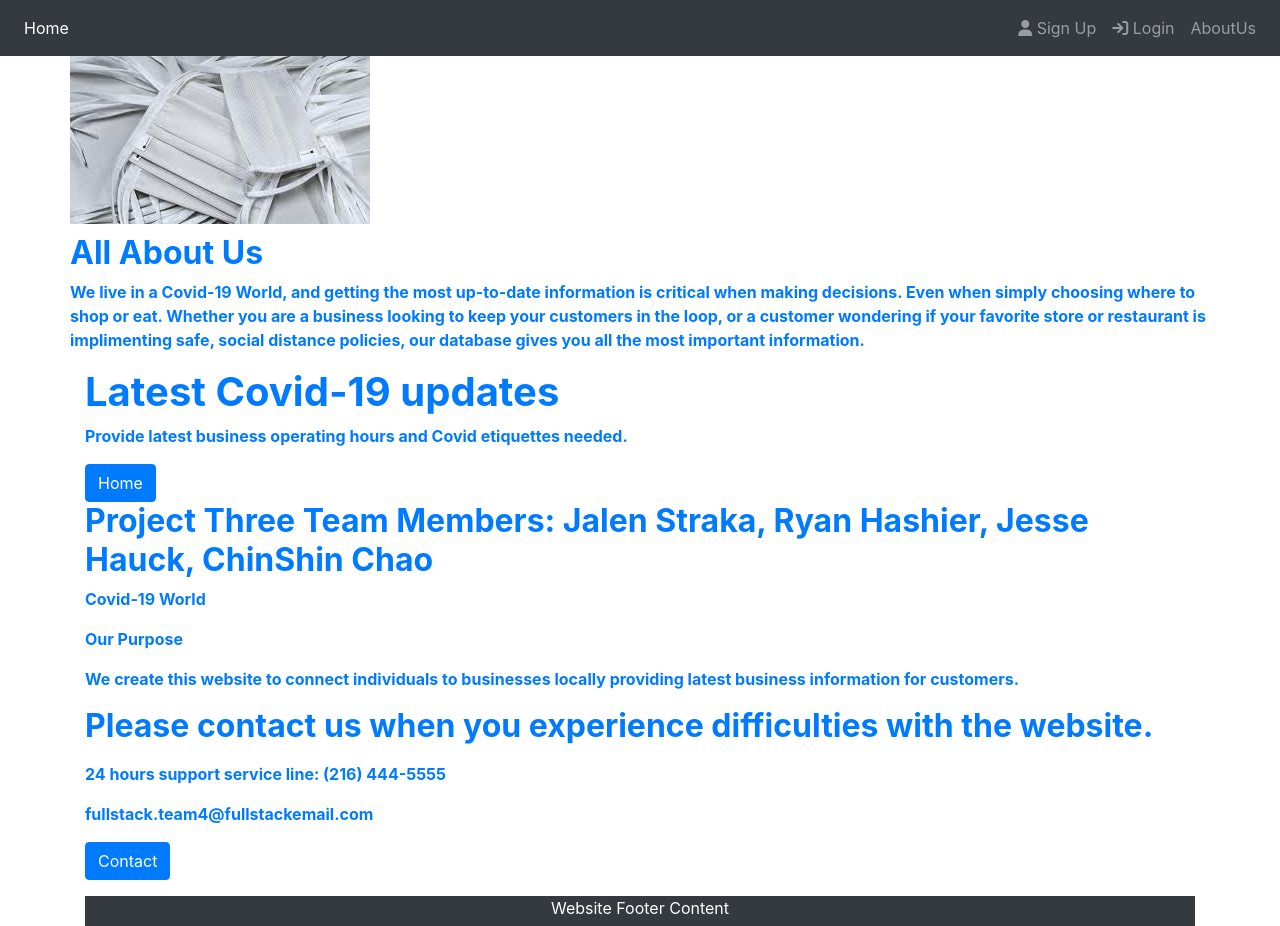
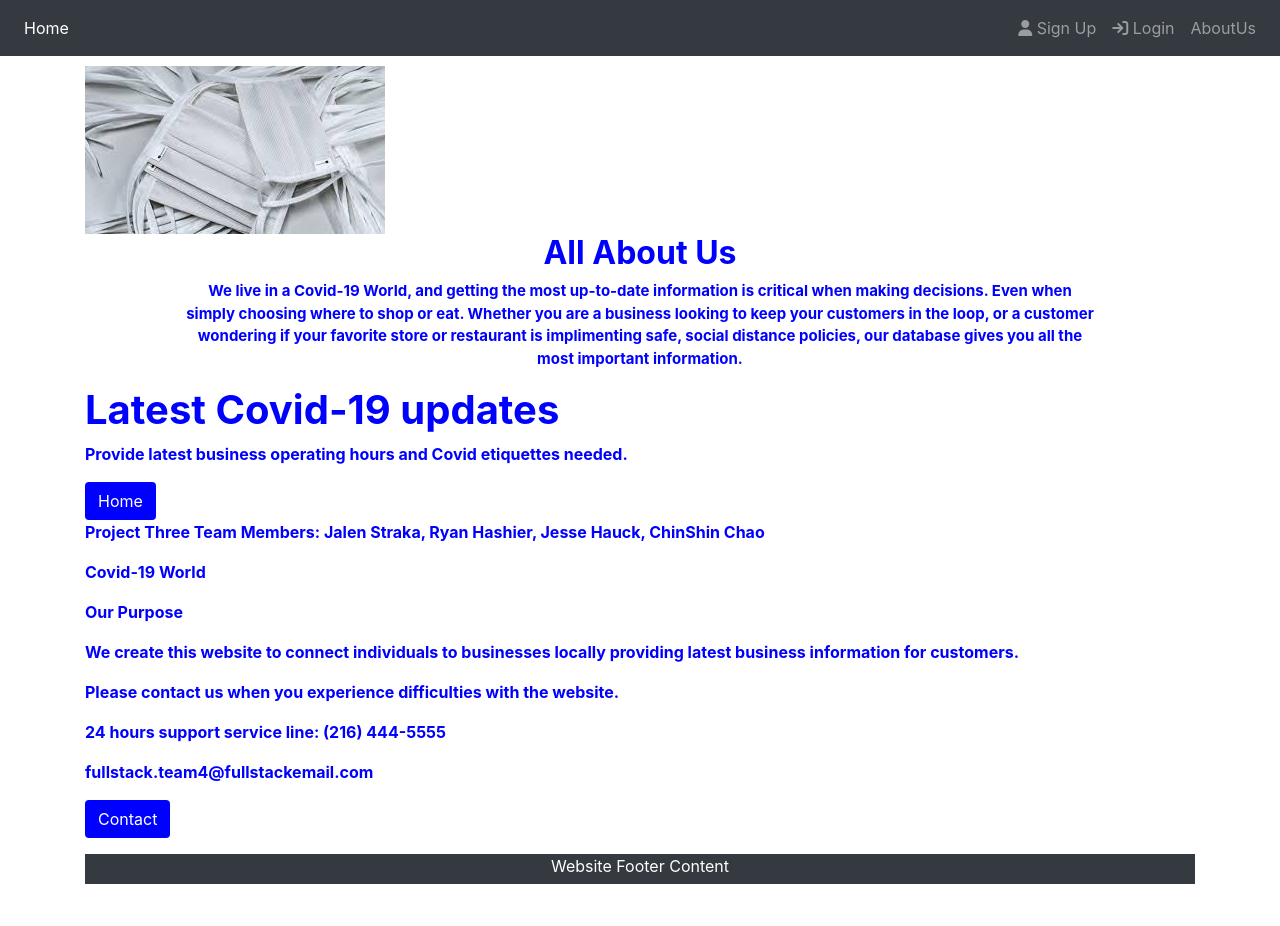
Before and after one commit to squarecylinder/CoronaNoLines, a React (Create React App) app in the folder client/: page /aboutus in a window 1280 px wide. After the commit the page ends 884 px from the top, so only its background shows below. Built offline with nearby package versions, Linux system fonts and the light colour scheme; the HTML template or start-up script is replaced by a standard one; what google-maps-react would draw is missing.

Commit message:
updated aboutus

```diff
--- a/client/src/components/Jumbotron/Aboutusjumbotron.css
+++ b/client/src/components/Jumbotron/Aboutusjumbotron.css
@@ -13,3 +13,18 @@
     padding-right: 100px;
     padding-left: 100px;
 }
+
+.maskpg {
+    background-image: url("./images/aboutus.jpg");
+    background-size: cover;
+    background-repeat: no-repeat;
+}
+
+.blue {
+    color: blue;
+}
+
+.btn.blue {
+    background-color: blue;
+    color: white;
+}
--- a/client/src/components/Jumbotron/Aboutusjumbotron.js
+++ b/client/src/components/Jumbotron/Aboutusjumbotron.js
@@ -1,12 +1,14 @@
 import React from 'react';
 import './Aboutusjumbotron.css';
+import AboutUsImg from '../AboutUsImg.js'
 
 
 function Aboutusjumbotron() {
   return (
-    <div className="col" id="aboutusjumbotron-section" className="display-5 text-primary">
-    <h2 className="aboutusjumbo-h2" className="display-5 text-primary"><strong>All About Us</strong></h2>
-    <p className="aboutusjumbo-p" className="display-5 text-primary"><strong>We live in a Covid-19 World, and getting the most up-to-date information is critical when making decisions.  Even when simply choosing where to shop or eat. Whether you are a business looking to keep your customers in the loop, or a customer wondering if your favorite store or restaurant is implimenting safe, social distance policies, our database gives you all the most important information.</strong></p>
+    <div className="col" id="aboutusjumbotron-section" className="display-6 blue">
+      <AboutUsImg />
+    <h2 className="aboutusjumbo-h2 display-6 blue text-center"><strong>All About Us</strong></h2>
+    <p className="aboutusjumbo-p display-6 blue"><strong>We live in a Covid-19 World, and getting the most up-to-date information is critical when making decisions.  Even when simply choosing where to shop or eat. Whether you are a business looking to keep your customers in the loop, or a customer wondering if your favorite store or restaurant is implimenting safe, social distance policies, our database gives you all the most important information.</strong></p>
   </div>
 
 );
--- a/client/src/pages/AboutUs.js
+++ b/client/src/pages/AboutUs.js
@@ -6,31 +6,27 @@ function AboutUs() {
     return (
         <div>
             <div className="container">
-            <div className="row">
-                <AboutUsImg />
-            </div>
-            <div className="row">
-                <Aboutusjumbotron />
-            </div>
-            <div  className="row">
-
-            </div>
-              <h1 className="display-6 text-primary"><strong>Latest Covid-19 updates</strong></h1>
-              <p className="display-6 text-primary"><strong>Provide latest business operating hours and Covid etiquettes needed.</strong></p>
-              <a><button className="btn btn-primary">Home</button></a>
 
 
-              <h2 className="display-6 text-primary"><strong>Project Three Team Members: Jalen Straka, Ryan Hashier, Jesse Hauck, ChinShin Chao</strong></h2>
-              <p className="display-6 text-primary"><strong>Covid-19 World</strong></p>
-              <p className="display-6 text-primary"><strong>Our Purpose</strong></p>
-              <p className="display-6 text-primary"><strong>We create this website to connect individuals to businesses locally providing latest business information for customers.</strong></p>
+                <Aboutusjumbotron />
 
 
-              <h2 className="display-6 text-primary"><strong>Please contact us when you experience difficulties with the website.</strong></h2>
-              <p></p>
-              <p className="display-6 text-primary"><strong>24 hours support service line: (216) 444-5555</strong></p>
-              <p className="display-6 text-primary"><strong>fullstack.team4@fullstackemail.com</strong></p>
-              <p><button className="btn btn-primary">Contact</button></p>
+              <h1 className="display-6 blue"><strong>Latest Covid-19 updates</strong></h1>
+              <p className="display-6 blue"><strong>Provide latest business operating hours and Covid etiquettes needed.</strong></p>
+              <a><button className="btn blue">Home</button></a>
+
+
+              <p className="display-6 blue"><strong>Project Three Team Members: Jalen Straka, Ryan Hashier, Jesse Hauck, ChinShin Chao</strong></p>
+              <p className="display-6 blue"><strong>Covid-19 World</strong></p>
+              <p className="display-6 blue"><strong>Our Purpose</strong></p>
+              <p className="display-6 blue"><strong>We create this website to connect individuals to businesses locally providing latest business information for customers.</strong></p>
+
+
+              <p className="display-6 blue"><strong>Please contact us when you experience difficulties with the website.</strong></p>
+
+              <p className="display-6 blue"><strong>24 hours support service line: (216) 444-5555</strong></p>
+              <p className="display-6 blue"><strong>fullstack.team4@fullstackemail.com</strong></p>
+              <p><button className="btn blue">Contact</button></p>
             </div>
           </div>
 
```
